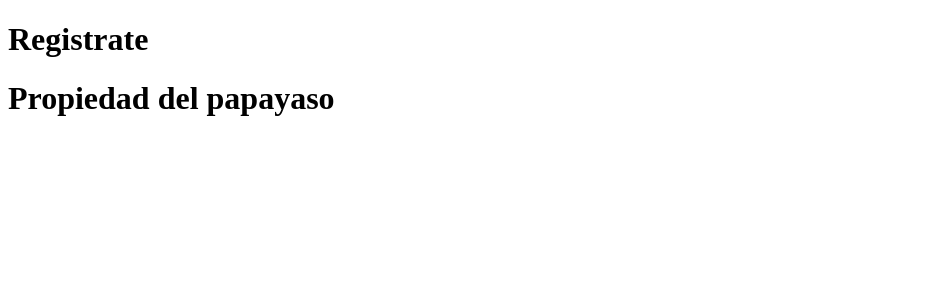
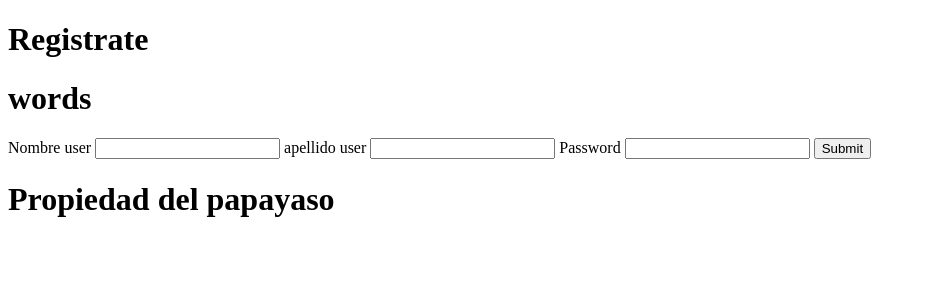
Before and after one commit to dsolse/papayas_shop_flask, a Flask app: page /register in a window 1280 px wide. Shown: the top 300 px of the page, without its empty margins (0-926 px from the left). Run offline with Flask 2, Linux system fonts and the light colour scheme; parts of the project's set-up code (start-up, migrations or seed data) failed here and were passed over.

Commit message:
finish esto

```diff
--- a/app.py
+++ b/app.py
@@ -2,7 +2,9 @@ from flask import Flask
 from flask_sqlalchemy import SQLAlchemy
 from flask_bcrypt import Bcrypt
 from routes.auth import auth
+from routes.site import site
 from utilidades.db import db
+from utilidades.login import login_manager
 
 app = Flask(__name__)
 
@@ -10,8 +12,11 @@ app.config.from_object("config.BaseConfig")
 
 # Add blueprints
 app.register_blueprint(auth)
+app.register_blueprint(site)
 # Add services e inicializarlos
 SQLAlchemy(app)
+Bcrypt(app)
+login_manager.init_app(app)
 
 with app.app_context():
 	db.create_all()
--- a/forms/form_usuarios.py
+++ b/forms/form_usuarios.py
@@ -1,4 +1,54 @@
 from flask_wtf import FlaskForm
+from wtforms.fields.simple import PasswordField, StringField, SubmitField
+from wtforms.validators import InputRequired, Length, ValidationError
 
-class UsuariosForm(FlaskForm):
-	pass
+from models.usuarios import Usuarios
+
+class RegisterForm(FlaskForm):
+	nombre = StringField("Nombre user",
+		validators=[
+		InputRequired(),
+		Length(min=2, max=10)
+		]
+		)
+	apellido = StringField("apellido user",
+		validators=[
+		InputRequired(),
+		Length(min=2, max=10)
+		]
+		)
+
+	password =  PasswordField(
+		"Password",
+		validators= [
+			InputRequired(),
+			Length(min=2, max=10)
+		]
+		)
+
+	submit = SubmitField("Submit")
+
+	def validate_nombre(self, nombre):
+		nombre_data = nombre.data
+		user = Usuarios.query.filter_by(nombre=nombre_data).first()
+		if user:
+			raise ValidationError("User exists")
+
+
+class LoginForm(FlaskForm):
+	nombre = StringField("Nombre user",
+		validators=[
+		InputRequired(),
+		Length(min=2, max=10)
+		]
+		)
+
+	password =  PasswordField(
+		"Password",
+		validators= [
+			InputRequired(),
+			Length(min=2, max=10)
+		]
+		)
+
+	submit = SubmitField("Submit")
--- a/index.py
+++ b/index.py
@@ -1,4 +1,4 @@
 from app import app
 
 if __name__ == '__main__':
-	app.run()
+	app.run(debug=True)
--- a/models/usuarios.py
+++ b/models/usuarios.py
@@ -1,6 +1,7 @@
+from flask_login.mixins import UserMixin
 from utilidades.db import db
 
-class Usuarios(db.Model): # type: ignore
+class Usuarios(db.Model, UserMixin): # type: ignore
 	"""
 	Campos de usuarios:
 		id : int
--- a/routes/auth.py
+++ b/routes/auth.py
@@ -1,29 +1,51 @@
-from flask import Blueprint, render_template
+from flask import Blueprint, render_template, redirect
+from flask.helpers import url_for
 from models.usuarios import Usuarios
 from models.compras import Compras
 from models.productos import Productos
 from utilidades.db import db
+from utilidades.bcrypt import bcrypt
+from forms.form_usuarios import LoginForm, RegisterForm
+from flask_login import login_user, logout_user
 
 auth = Blueprint("auth", __name__)
 
 @auth.route("/")
 def home():
-	user = Usuarios("David", "solis", "kkajdhk")
-	prod = Productos("Papaya premium", 8, 30)
-
-	db.session.add(user)
-	db.session.add(prod)
-	db.session.commit()
 	return render_template("auth/home.html")
 
 @auth.route('/login', methods=["POST", "GET"])
 def login():
-	return render_template("auth/login.html")
+	form = LoginForm()
+	if form.validate_on_submit():
+		nombre = form.nombre.data
+		password = form.password.data
+		user = Usuarios.query.filter_by(nombre=nombre).first()
+		if user:
+			if bcrypt.check_password_hash(user.password, password):
+				login_user(user)
+				return redirect(url_for('site.home'))
+	return render_template("auth/login.html", form=form)
 
 @auth.route('/register', methods=["POST", "GET"])
 def register():
-	return render_template("auth/register.html")
+	form = RegisterForm()
 
-@auth.route('/login', methods=["POST", "GET"])
+	if form.validate_on_submit():
+		nombre = form.nombre.data
+		apellido = form.apellido.data
+		passw = form.password.data
+		password = bcrypt.generate_password_hash(passw)
+		user = Usuarios(nombre=nombre, apellido=apellido, password=password)
+		db.session.add(user)
+		db.session.commit()
+		return redirect(url_for('auth.login'))
+	form.nombre.data = ""
+	form.apellido.data = ""
+	form.password.data = ""
+	return render_template("auth/register.html", form=form)
+
+@auth.route('/logout', methods=["POST", "GET"])
 def logout():
-	return "deslogearse"
+	logout_user()
+	return redirect(url_for("auth.home"))
--- a/routes/site.py
+++ b/routes/site.py
@@ -1,10 +1,13 @@
 from flask import Blueprint
+from flask.templating import render_template
+from flask_login import login_required, current_user
 
 site = Blueprint("site", __name__, url_prefix="/site")
 
 @site.route("/")
+@login_required
 def home():
-	return "home site"
+	return render_template("home.html", user=current_user)
 
 @site.route("/compras")
 def compras():
--- a/templates/auth/register.html
+++ b/templates/auth/register.html
@@ -6,4 +6,15 @@
 
 {% block content %}
 	<h1>Registrate</h1>
+	<h1>words</h1>
+	<form action="{{ url_for('auth.register') }}" method="post">
+		{{ form.hidden_tag() }}
+		{{ form.nombre.label }}
+		{{ form.nombre }}
+		{{ form.apellido.label }}
+		{{ form.apellido }}
+		{{ form.password.label }}
+		{{ form.password }}
+		{{ form.submit }}
+	</form>
 {% endblock content %}
--- a/templates/home.html
+++ b/templates/home.html
@@ -6,4 +6,6 @@
 
 {% block content %}
 	<h1>Welcome to home de el papayaso</h1>
+	<h1>{{ user.nombre }} -- {{ user.apellido}}</h1>
+	<a href="{{ url_for('auth.logout') }}">desloguearme</a>
 {% endblock content %}
```
Also changed, not shown: templates/auth/login.html (+8 -0 lines), utilidades/login.py (+7 -0 lines).
